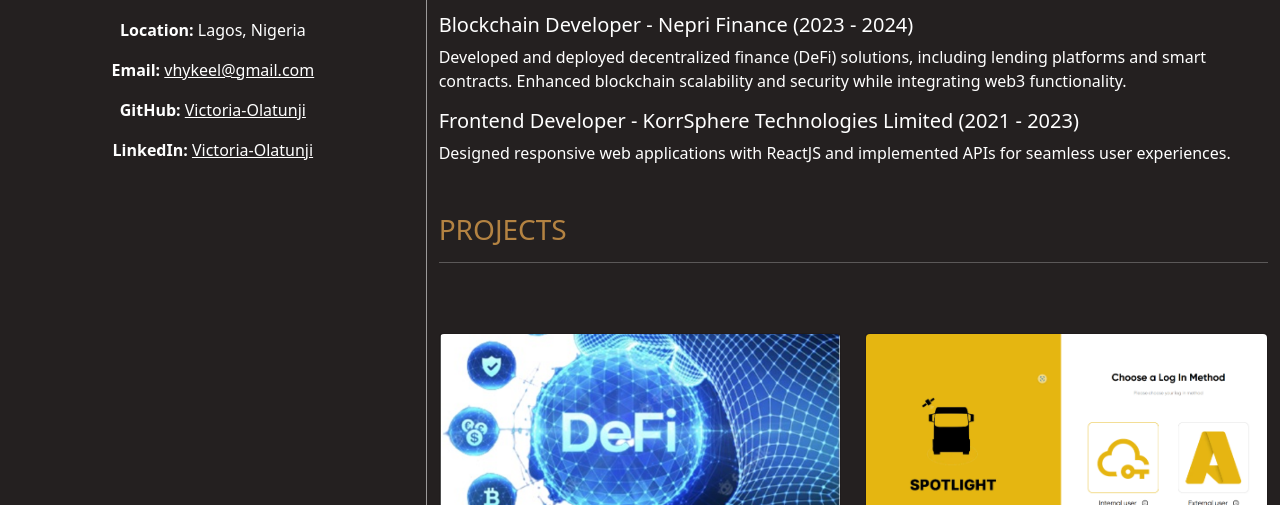
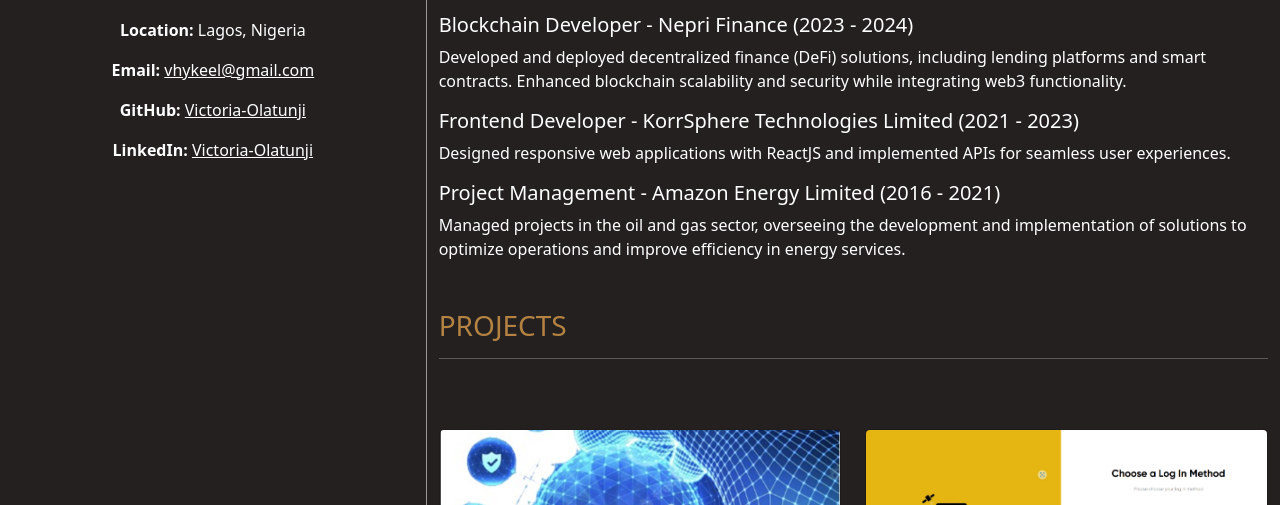
Before and after one commit to solo-hacker001/Personal-Portfolio, a plain HTML site: page index.html in a window 1280 px wide. Shown: the part 595-1100 px from the top of the page. Drawn offline with nearby package versions, Linux system fonts and the light colour scheme.

Commit message:
first commit

```diff
--- a/index.html
+++ b/index.html
@@ -150,6 +150,15 @@
               Designed responsive web applications with ReactJS and implemented
               APIs for seamless user experiences.
             </p>
+
+            <div class="experience-item">
+              <h5>Project Management - Amazon Energy Limited (2016 - 2021)</h5>
+              <p>
+                Managed projects in the oil and gas sector, overseeing the
+                development and implementation of solutions to optimize
+                operations and improve efficiency in energy services.
+              </p>
+            </div>
           </div>
 
           <div class="mt-5">
```
